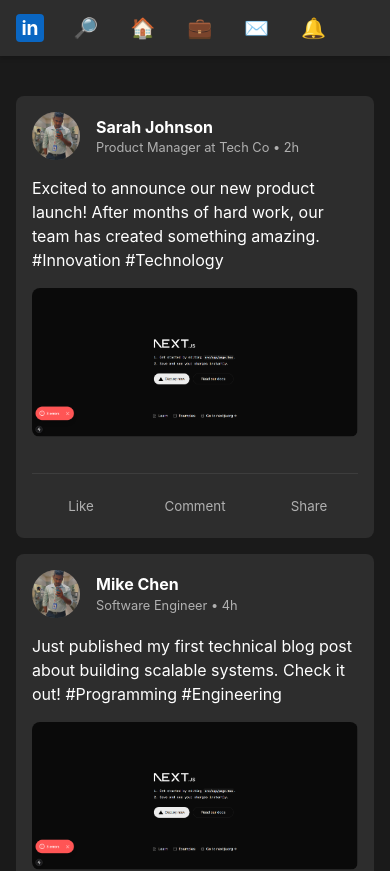
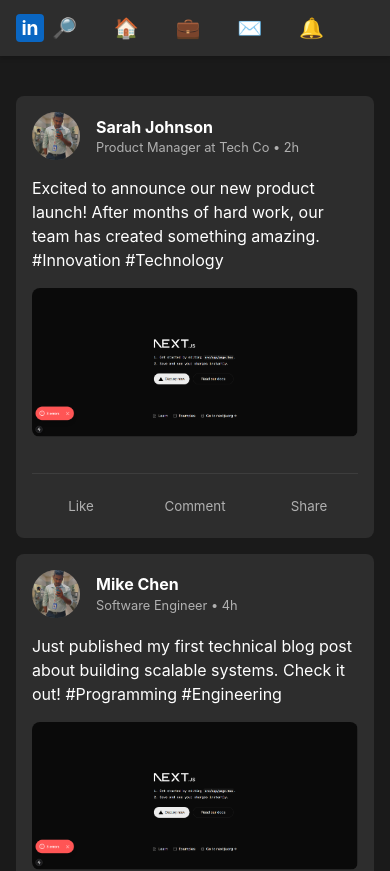
Before and after one commit to Susheel4115/Test-Sample-mobile-view, a plain HTML site: page index.html in a window 390 px wide. Shown: the top 871 px of the page. Drawn offline with Linux system fonts and the light colour scheme.

Commit message:
committed

```diff
--- a/styles.css
+++ b/styles.css
@@ -265,7 +265,7 @@
       display: none;
     }
     .nav-menu {
-      gap: 0.5rem;
+      gap: 0.8rem;
     }
     .nav-item {
       font-size: 0; /* Hide the text */
```
